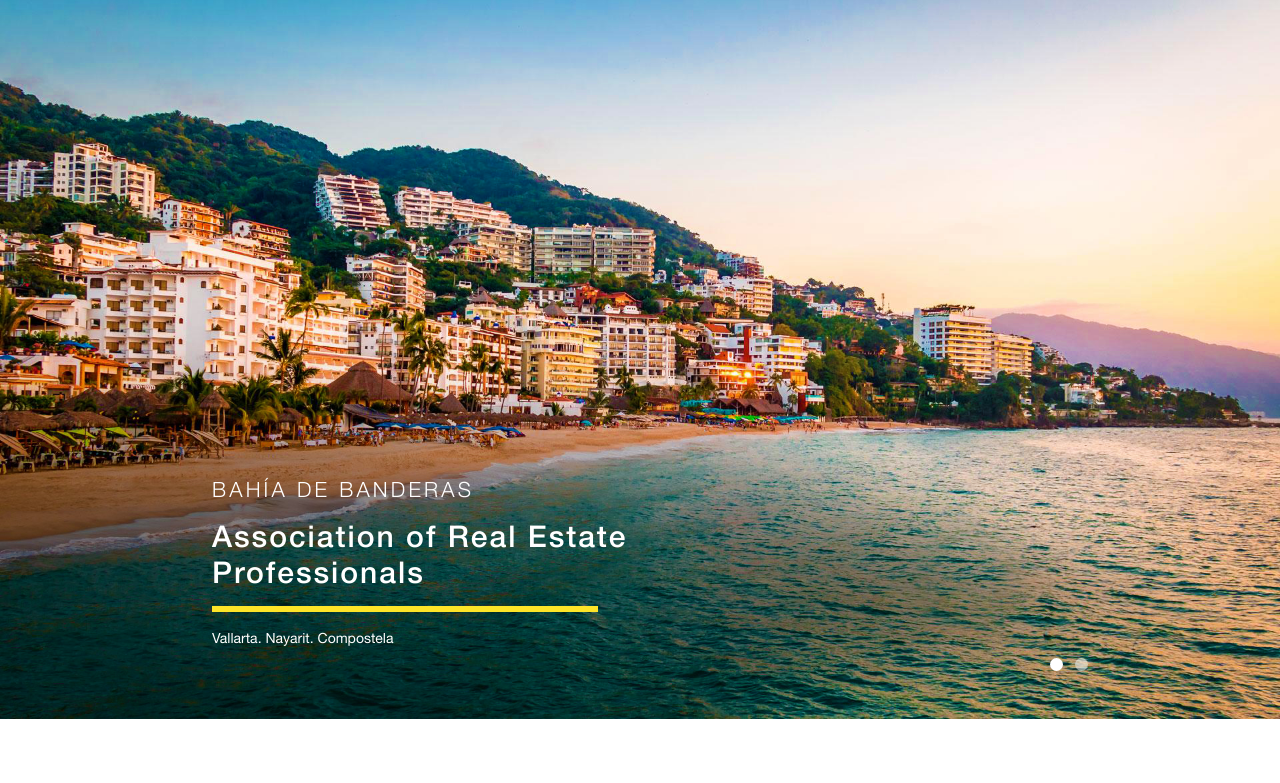
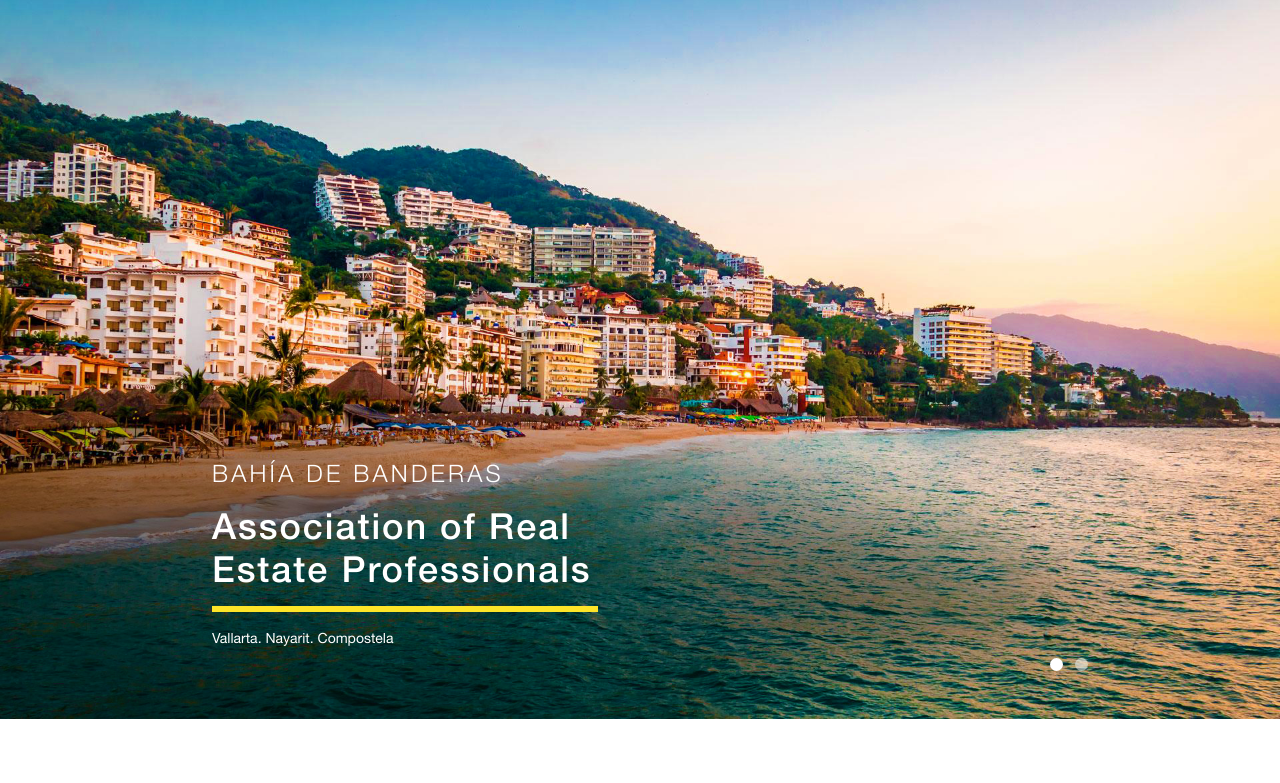
Before and after one commit to blakmetall/ampi, a PHP site: page /dist/index.html in a window 1280 px wide. Shown: the part 122-905 px from the top of the page. Run offline with PHP 8.4, Linux system fonts and the light colour scheme.

Commit message:
carousel

```diff
--- a/dist/index.html
+++ b/dist/index.html
@@ -124,29 +124,33 @@
         <div class="carousel-inner">
             <div class="carousel-item active">
                 <img src="img/puerto-vallarta.jpg" class="d-block w-100" alt="">
-                <div class="carousel-caption d-none d-md-block">
-                    <div class="col-md-7 text-left">
-                        <h6 class="text-uppercase font-weight-light mb-3 app-font-24 letter-spacing-6">Bahía de Banderas
+                <div class="carousel-caption">
+                    <div class="col-sm-9 col-md-8 col-lg-7 text-left">
+                        <h6
+                            class="text-uppercase font-weight-light mb-3 app-font-24 letter-spacing-6 d-none d-sm-block">
+                            Bahía de Banderas
                         </h6>
                         <h5 class="app-font-weight-bolder app-font-36 mb-3 letter-spacing-3">Association of Real Estate
                             Professionals
                         </h5>
                         <div class="app-line w-80 warning mb-3"></div>
-                        <p class="app-font-weight-500 mb-0">Vallarta. Nayarit. Compostela</p>
+                        <p class="app-font-weight-500 mb-0 d-none d-sm-block">Vallarta. Nayarit. Compostela</p>
                     </div>
                 </div>
             </div>
             <div class="carousel-item">
                 <img src="img/puerto-vallarta.jpg" class="d-block w-100" alt="">
-                <div class="carousel-caption d-none d-md-block">
-                    <div class="col-md-7 text-left">
-                        <h6 class="text-uppercase font-weight-light mb-3 app-font-24 letter-spacing-6">Bahía de Banderas
+                <div class="carousel-caption">
+                    <div class="col-sm-9 col-md-8 col-lg-7 text-left">
+                        <h6
+                            class="text-uppercase font-weight-light mb-3 app-font-24 letter-spacing-6 d-none d-sm-block">
+                            City or Location
                         </h6>
-                        <h5 class="app-font-weight-bolder app-font-36 mb-3 letter-spacing-3">Association of Real Estate
-                            Professionals
+                        <h5 class="app-font-weight-bolder app-font-36 mb-3 letter-spacing-3">
+                            Carousel Title
                         </h5>
                         <div class="app-line w-80 warning mb-3"></div>
-                        <p class="app-font-weight-500 mb-0">Vallarta. Nayarit. Compostela</p>
+                        <p class="app-font-weight-500 mb-0 d-none d-sm-block">Example. Example. Example</p>
                     </div>
                 </div>
             </div>
--- a/scss/app.scss
+++ b/scss/app.scss
@@ -191,4 +191,14 @@ body {
             }
         }
     }
+
+    .app-carousel {
+        h5 {
+            font-size: 19px !important;
+        }
+
+        .carousel-caption {
+            padding-bottom: 10px;
+        }
+    }
 }
--- a/scss/custom.scss
+++ b/scss/custom.scss
@@ -218,32 +218,21 @@
     &.info {
         background: $info;
     }
-
 }
 
-@include media-breakpoint-up(sm) {
-    .app-font-24 {
-        font-size: 20px;
-    }
+@include media-breakpoint-up(sm) {}
 
-    .app-font-27 {
-        font-size: 22px;
-    }
+@include media-breakpoint-up(md) {}
 
-    .app-font-30 {
-        font-size: 24px;
-    }
+@include media-breakpoint-up(lg) {}
 
-    .app-font-33 {
-        font-size: 26px;
-    }
+@include media-breakpoint-up(xl) {}
 
-    .app-font-36 {
-        font-size: 28px;
-    }
-}
+@include media-breakpoint-down(xl) {}
 
-@include media-breakpoint-up(md) {
+@include media-breakpoint-down(lg) {}
+
+@include media-breakpoint-down(md) {
     .app-font-24 {
         font-size: 21px;
     }
@@ -265,14 +254,24 @@
     }
 }
 
-@include media-breakpoint-up(lg) {}
+@include media-breakpoint-down(sm) {
+    .app-font-24 {
+        font-size: 20px;
+    }
 
-@include media-breakpoint-up(xl) {}
+    .app-font-27 {
+        font-size: 22px;
+    }
 
-@include media-breakpoint-down(xl) {}
+    .app-font-30 {
+        font-size: 24px;
+    }
 
-@include media-breakpoint-down(lg) {}
+    .app-font-33 {
+        font-size: 26px;
+    }
 
-@include media-breakpoint-down(md) {}
-
-@include media-breakpoint-down(sm) {}
+    .app-font-36 {
+        font-size: 28px;
+    }
+}
```
Also changed, not shown: dist/css/custom.css (+1 -1 lines), dist/css/app.css.
